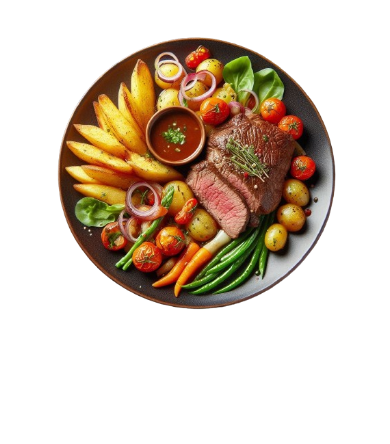
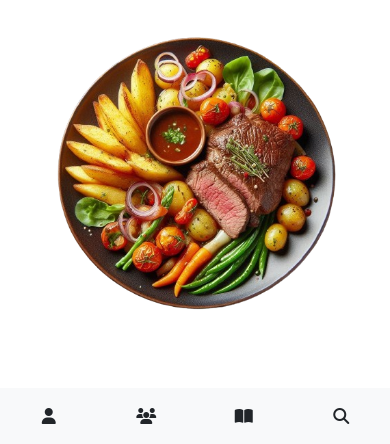
Before and after one commit to AndersH82/Foodify, a Django app: template app/templates/home.html in a window 390 px wide. Shown: the part 400-844 px from the top of the page. Run offline with Django 3.2, Linux system fonts and the light colour scheme; the template is opened without the code that fills it, so the values that code supplies are empty; some libraries are stand-ins or nearby versions.

Commit message:
add footer with icons

```diff
--- a/app/templates/base.html
+++ b/app/templates/base.html
@@ -7,12 +7,14 @@
   <title>{% block title %}Bitebond{% endblock %}</title>
   <link href="https://cdn.jsdelivr.net/npm/bootstrap@5.3.3/dist/css/bootstrap.min.css" rel="stylesheet">
   <link rel="stylesheet" href="{% static 'css/styles.css' %}">
+  <link rel="stylesheet" href="https://cdnjs.cloudflare.com/ajax/libs/bootstrap-icons/1.8.1/font/bootstrap-icons.min.css">
+  <script src="https://kit.fontawesome.com/1c9e9f31ac.js" crossorigin="anonymous"></script>
 </head>
 <body>
   <!-- Navbar -->
   <nav class="navbar navbar-expand-lg fixed-top">
     <div class="container-fluid">
-    <a href="{% url 'home' %}"><img id="bitebond-img"src="{% static 'images/bitebond.png' %}" href="{% url 'home' %}" alt="Bitebond Logo" width="50" height="50"></a>
+      <a href="{% url 'home' %}"><img id="bitebond-img" src="{% static 'images/bitebond.png' %}" href="{% url 'home' %}" alt="Bitebond Logo" width="50" height="50"></a>
       <a class="navbar-brand" href="{% url 'home' %}">Bitebond</a>
       <button class="navbar-toggler" type="button" data-bs-toggle="collapse" data-bs-target="#navbarSupportedContent" aria-controls="navbarSupportedContent" aria-expanded="false" aria-label="Toggle navigation">
         <span class="navbar-toggler-icon"></span>
@@ -74,6 +76,52 @@
     {% endblock %}
   </div>
 
+  <!-- Footer -->
+  <footer class="footer mt-auto py-3 bg-light fixed-bottom d-md-none">
+    <div class="container text-center">
+      <div class="row">
+        <div class="col">
+          <a href="{% url 'profile' user.id %}" class="text-dark">
+            <i class="fa-solid fa-user"></i>
+          </a>
+        </div>
+        <div class="col">
+          <a href="{% url 'profiles_list' %}" class="text-dark">
+            <i class="fa-solid fa-users"></i>
+          </a>
+        </div>
+        <div class="col">
+          <a href="{% url 'recipes_list' %}" class="text-dark">
+            <i class="fa-solid fa-book-open"></i>
+          </a>
+        </div>
+        <div class="col">
+          <a href="#" class="text-dark" data-bs-toggle="modal" data-bs-target="#searchModal">
+            <i class="fa-solid fa-search"></i>
+          </a>
+        </div>
+      </div>
+    </div>
+  </footer>
+
+  <!-- Search Modal -->
+  <div class="modal fade" id="searchModal" tabindex="-1" aria-labelledby="searchModalLabel" aria-hidden="true">
+    <div class="modal-dialog">
+      <div class="modal-content">
+        <div class="modal-header">
+          <h5 class="modal-title" id="searchModalLabel">Search Recipes</h5>
+          <button type="button" class="btn-close" data-bs-dismiss="modal" aria-label="Close"></button>
+        </div>
+        <div class="modal-body">
+          <form class="d-flex" role="search">
+            <input class="form-control me-2" type="search" placeholder="Search Recipes" aria-label="Search">
+            <button class="btn btn-outline-success" type="submit">Search</button>
+          </form>
+        </div>
+      </div>
+    </div>
+  </div>
+
   <script src="https://cdn.jsdelivr.net/npm/bootstrap@5.3.3/dist/js/bootstrap.bundle.min.js"></script>
 </body>
 </html>
```
Lines whose indentation alone changed are shown as unchanged.
